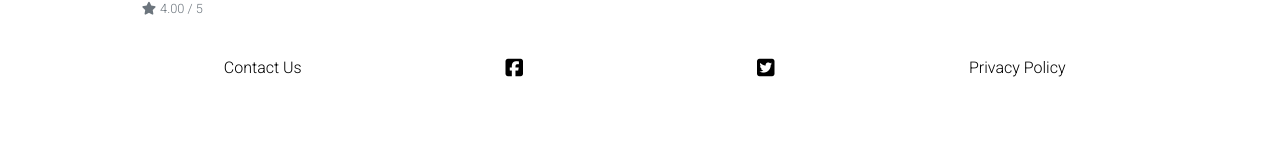
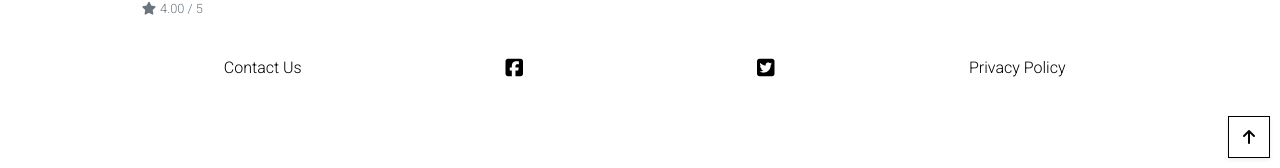
Before and after one commit to Code-Institute-Submissions/Michelle3334-Brainworks_AprResub, a Django app: page /products/?category=children in a window 1280 px wide. Shown: the part 632-800 px from the top of the page. Run offline with Django 3.2, Linux system fonts and the light colour scheme; data comes from the database, SQL or seed files in the repository; tables that the repository leaves empty hold one stand-in row (values such as "Sample post"); grey boxes marked "Sample" are stand-in pictures; some libraries are stand-ins or nearby versions; some web fonts are replaced.

Commit message:
Add back to top button and javascript for filter box

```diff
--- a/products/templates/products/products.html
+++ b/products/templates/products/products.html
@@ -111,4 +111,41 @@
             </div>
         </div>
     </div>
+    <div class="btt-button shadow-sm rounded-0 border border-black">
+        <a class="btt-link d-flex h-100">
+            <i class="fas fa-arrow-up text-black mx-auto my-auto"></i>
+        </a>
+    </div>
 {% endblock %}
+
+{% block postloadjs %}
+    {{ block.super }}
+    <script type="text/javascript">
+		$('.btt-link').click(function(e) {
+			window.scrollTo(0,0)
+		})
+	</script>
+
+    <script type="text/javascript">
+        $('#sort-selector').change(function() {
+            var selector = $(this);
+            var currentUrl = new URL(window.location);
+
+            var selectedVal = selector.val();
+            if(selectedVal != "reset"){
+                var sort = selectedVal.split("_")[0];
+                var direction = selectedVal.split("_")[1];
+
+                currentUrl.searchParams.set("sort", sort);
+                currentUrl.searchParams.set("direction", direction);
+
+                window.location.replace(currentUrl);
+            } else {
+                currentUrl.searchParams.delete("sort");
+                currentUrl.searchParams.delete("direction");
+
+                window.location.replace(currentUrl);
+            }
+        })
+    </script>
+{% endblock %}
--- a/static/css/base.css
+++ b/static/css/base.css
@@ -79,6 +79,20 @@ a.category-badge > span.badge:hover {
     color: #fff !important;
 }
 
+.btt-button {
+    height: 42px;
+    width: 42px;
+    position: fixed;
+    bottom: 10px;
+    right: 10px;
+}
+
+.btt-link,
+.update-link,
+.remove-item {
+    cursor: pointer;
+}
+
 /* -------------------------------- Media Queries */
 
 /* Slightly larger container on xl screens */
```
